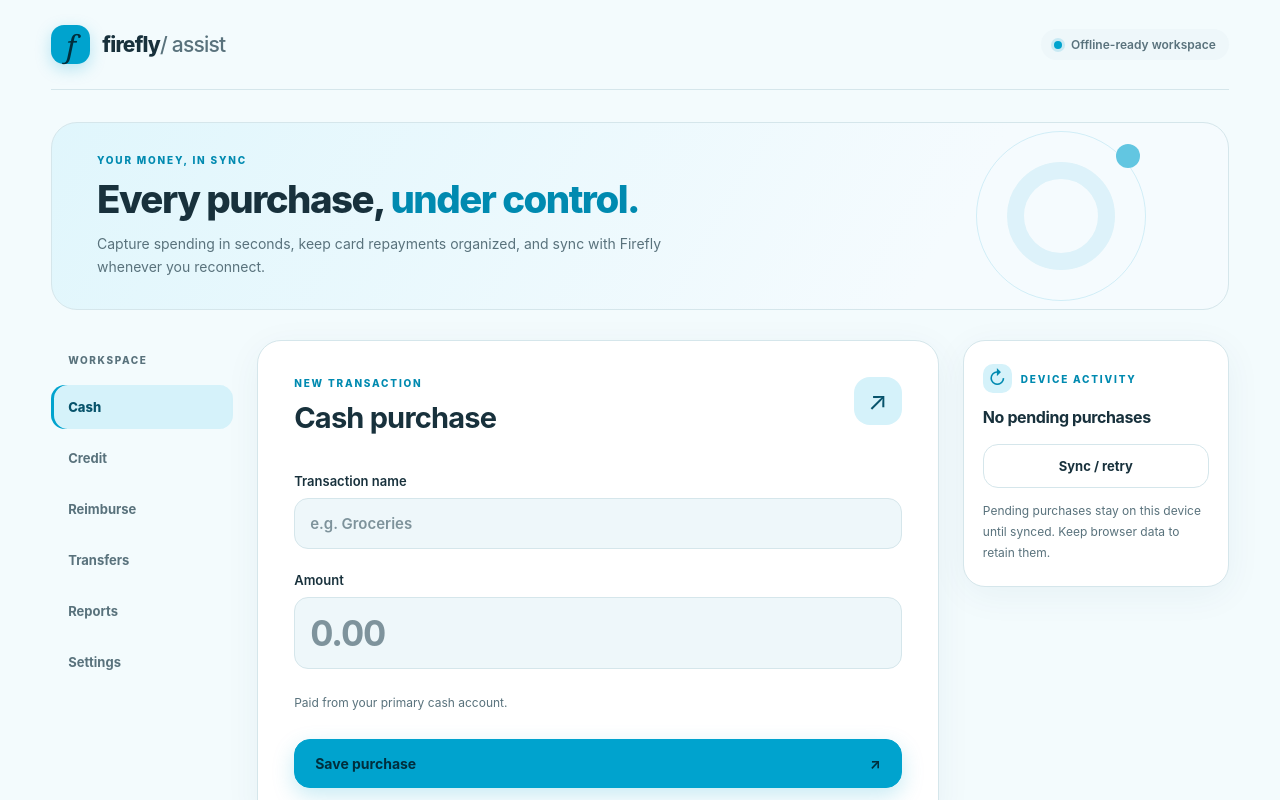
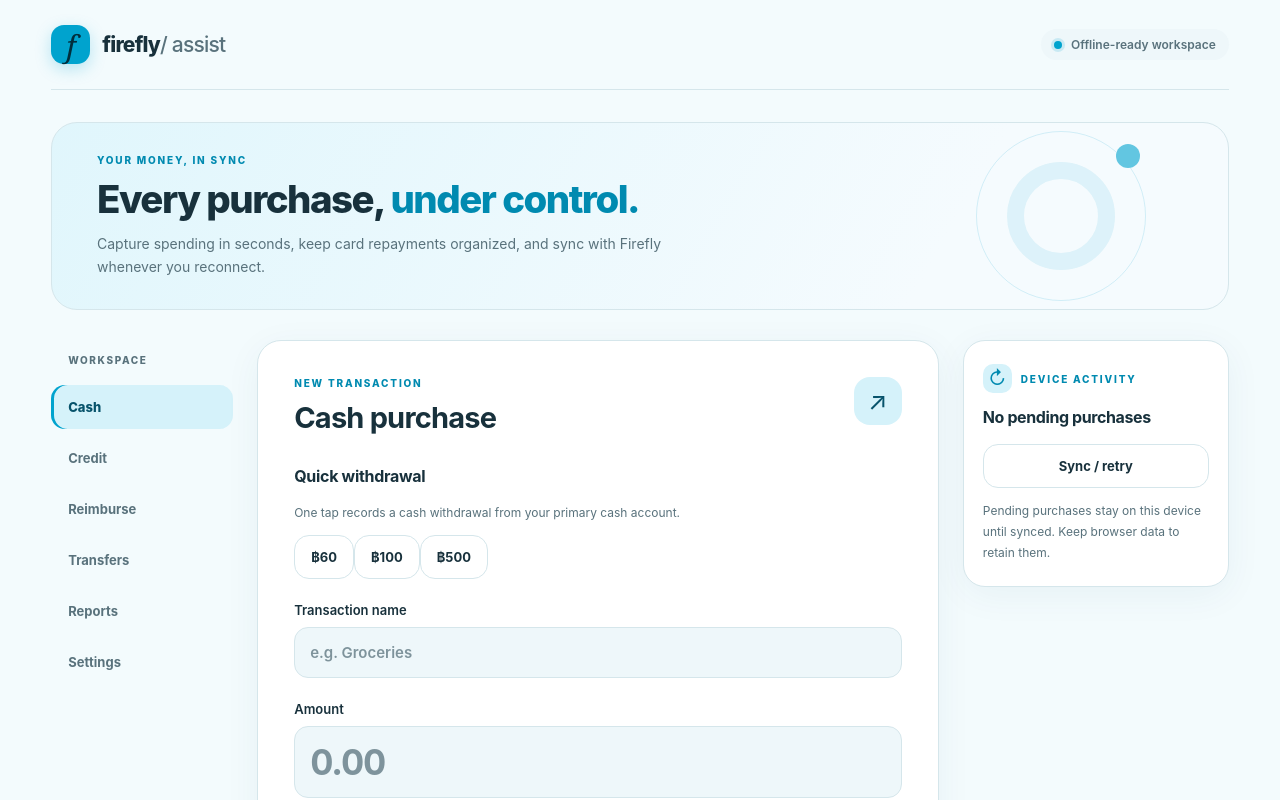
Before and after one commit to MaoMaoCake/firefly-assist, a Svelte app: page / in a window 1280 px wide. Both pictures are taken after a click on the button "Cash". Shown: the top 800 px of the page. Built offline with nearby package versions, Linux system fonts and the light colour scheme.

Commit message:
Add one-tap cash withdrawal presets

```diff
--- a/src/App.svelte
+++ b/src/App.svelte
@@ -107,7 +107,10 @@
   await api(stored,`/accounts/${linkingCard}`,'PUT',{notes:linkedAccountsNotes(fresh.data.attributes.notes || '',reserve,selectedReserves)});
   all=await accounts(stored); await set('accounts',all);message='Card savings accounts saved in Firefly.';
  });}
- async function record(){if(recording)return; recording=true; try{const stored=await get<Config>('config'); if(!stored) throw new Error('Configure Firefly first.'); if(tab==='credit'&&!card) throw new Error('Choose a credit card.'); const op=tab==='reimburse' ? createReimbursement(stored,all,name,amount) : create(stored,all,name,amount,tab==='credit'?card:''); await save(op); operations=await queue(); name='';amount='';message='Saved on this device.'; if(navigator.onLine) await synchronize();}catch(e){message=String(e);}finally{recording=false;} }
+ async function record(quickAmount?: number){if(recording||busy)return; recording=true; try{const stored=await get<Config>('config'); if(!stored) throw new Error('Configure Firefly first.'); if(quickAmount===undefined && tab==='credit'&&!card) throw new Error('Choose a credit card.'); const op=quickAmount!==undefined
+  ? create(stored,all,'Cash withdrawal',String(quickAmount))
+  : tab==='reimburse' ? createReimbursement(stored,all,name,amount) : create(stored,all,name,amount,tab==='credit'?card:'');
+  await save(op); operations=await queue(); if(quickAmount===undefined){name='';amount='';} message='Saved on this device.'; if(navigator.onLine) await synchronize();}catch(e){message=String(e);}finally{recording=false;} }
 </script>
 
 <svelte:head><meta name="description" content="A simple offline companion for Firefly III"/></svelte:head>
@@ -121,6 +124,16 @@
  <div hidden={tab!=='settings'}><InstallApp/><hr/></div>
  {#if tab==='cash' || tab==='credit' || tab==='reimburse'}
  <div class="panel-heading"><div><p class="eyebrow">NEW TRANSACTION</p><h2>{tab==='cash'?'Cash purchase':tab==='credit'?'Credit purchase':'Reimbursement'}</h2></div><span class="symbol">{tab==='credit'?'⇄':tab==='reimburse'?'↙':'↗'}</span></div>
+ {#if tab==='cash'}
+ <section class="quick-withdrawals" aria-label="Quick cash withdrawals">
+  <div class="quick-withdrawals-heading"><h3>Quick withdrawal</h3><p class="hint">One tap records a cash withdrawal from your primary cash account.</p></div>
+  <div class="quick-withdrawal-buttons">
+   {#each [60, 100, 500] as value}
+    <button type="button" disabled={busy||recording} onclick={()=>void record(value)} aria-label={`Record ฿${value} cash withdrawal`}>฿{value}</button>
+   {/each}
+  </div>
+ </section>
+ {/if}
  <form onsubmit={(e)=>{e.preventDefault();void record();}}>
  {#if tab==='credit'}<label>Credit card<select bind:value={card} required><option value="">Choose a linked card</option>{#each liabilities.filter(a=>cardLink(a)) as a}<option value={a.id}>{a.attributes.name}</option>{/each}</select></label>{/if}
  <label>Transaction name<input bind:value={name} placeholder={tab==='reimburse' ? 'e.g. Dinner paid back by Alex' : 'e.g. Groceries'} required maxlength="255"/></label>
```
